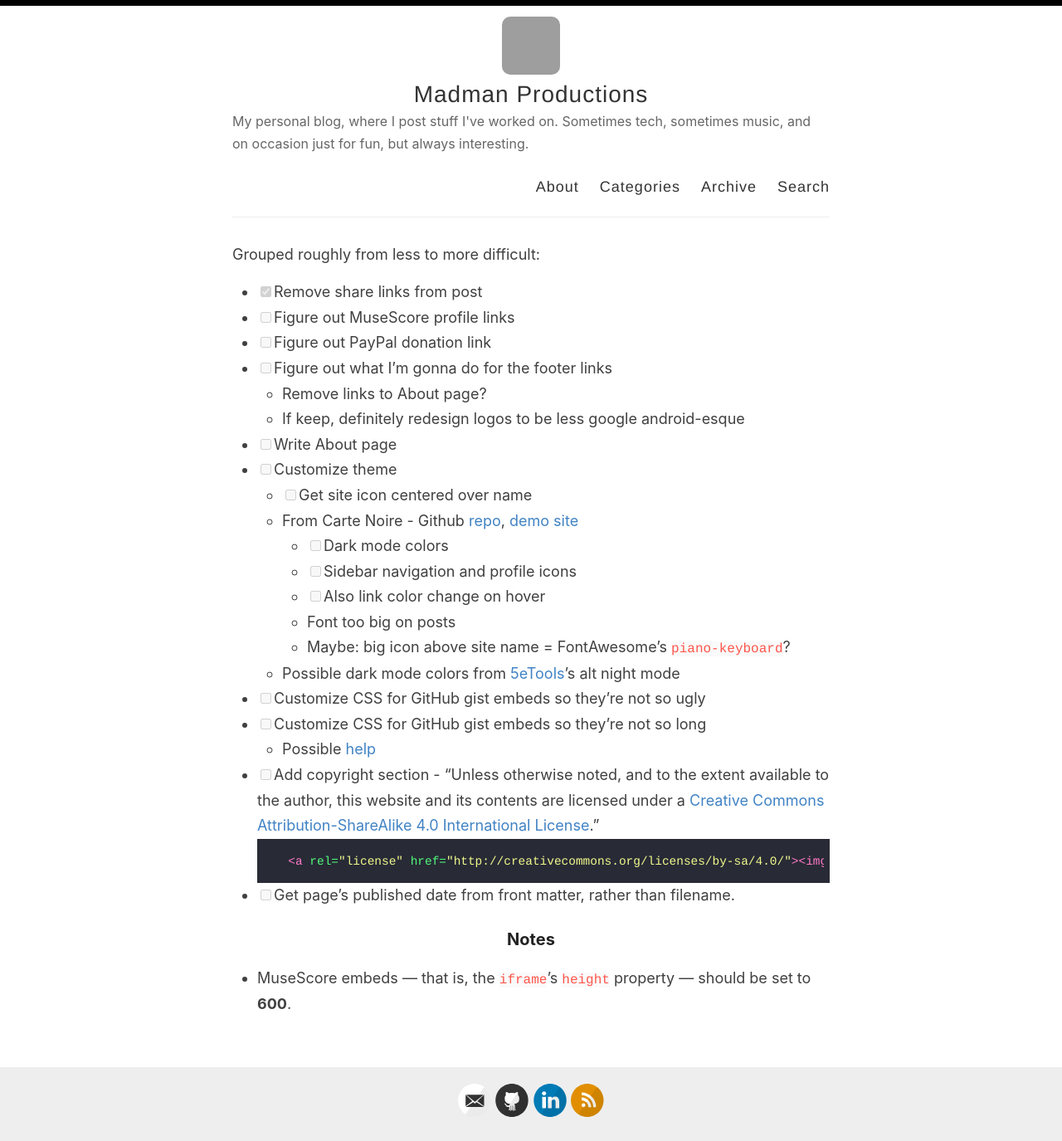
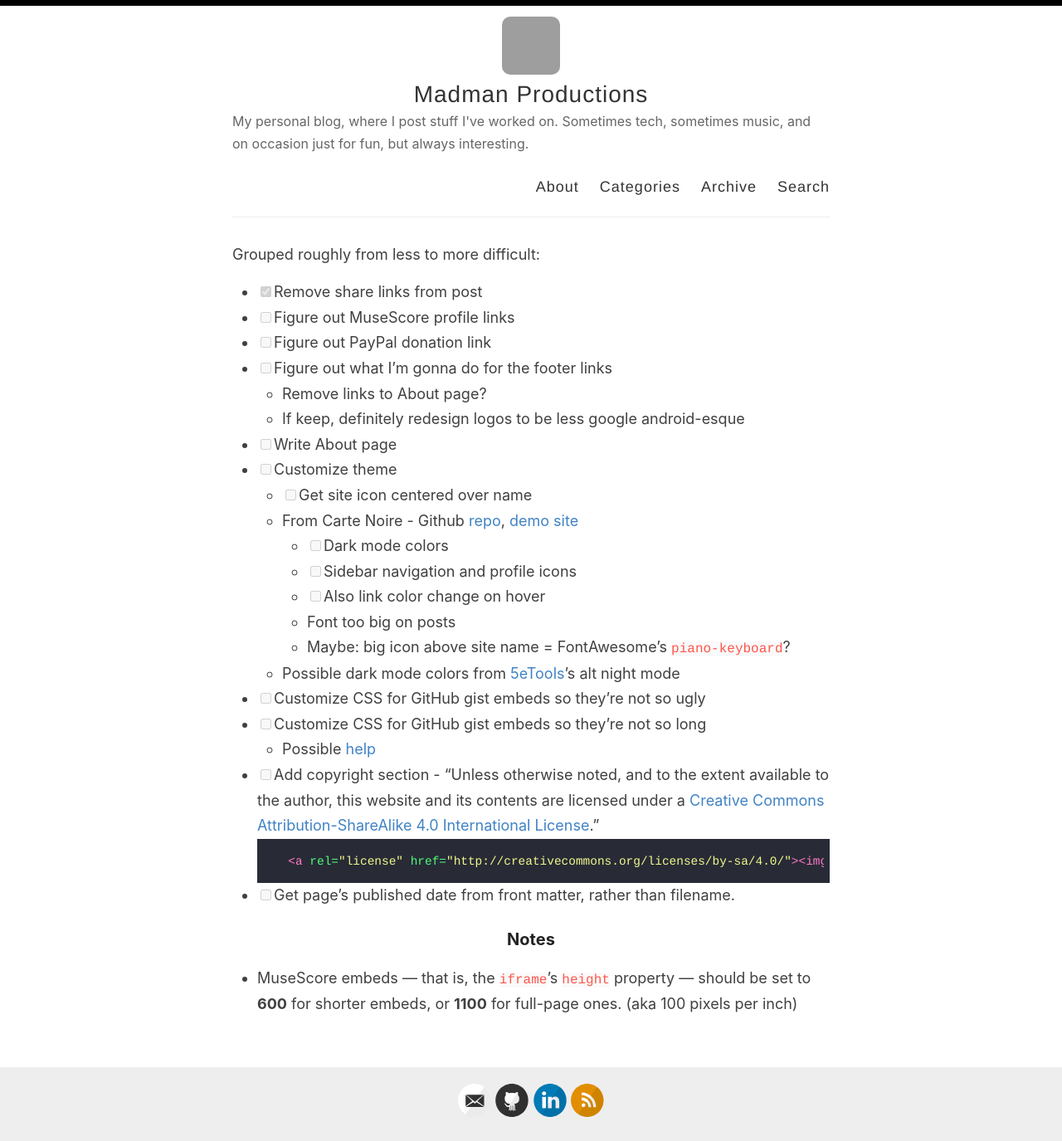
Before and after one commit to jpcranford/jpcranford.github.io, a Jekyll site: the page built from todos.md, in a window 1280 px wide. Shown: the whole page at 83% size. Built offline with Jekyll 4.4.1, drawn with Linux system fonts in a browser that asks for light colours; our own code applies the rules of GitHub Pages for plain Markdown files; grey boxes are pictures that could not be loaded.

Commit message:
Update todos.md

```diff
--- a/todos.md
+++ b/todos.md
@@ -26,4 +26,4 @@ Grouped roughly from less to more difficult:
 - [ ] Get page's published date from front matter, rather than filename.
 
 ### Notes
-- MuseScore embeds &mdash; that is, the `iframe`'s `height` property &mdash; should be set to **600**.
+- MuseScore embeds &mdash; that is, the `iframe`'s `height` property &mdash; should be set to **600** for shorter embeds, or **1100** for full-page ones. (aka 100 pixels per inch)
```
